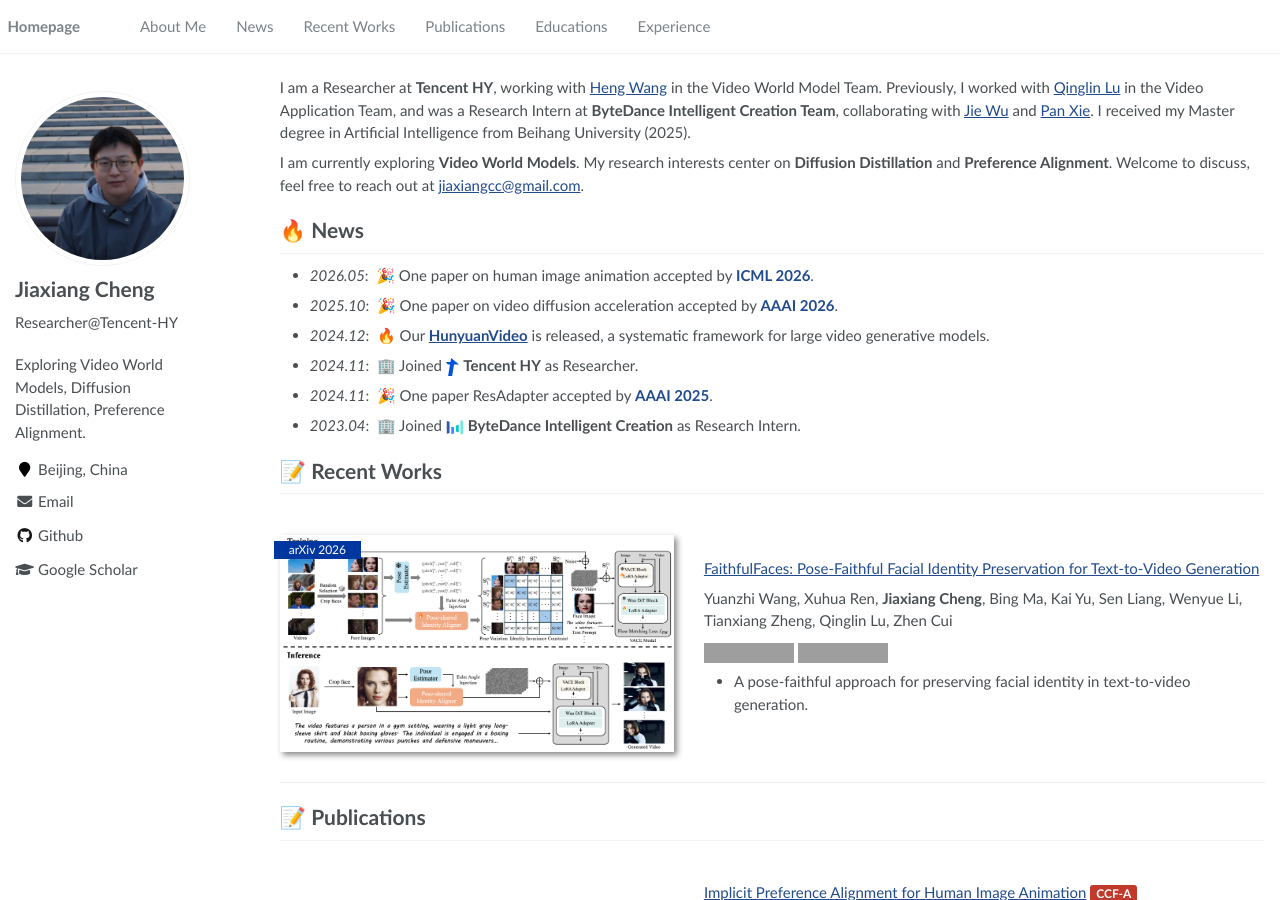
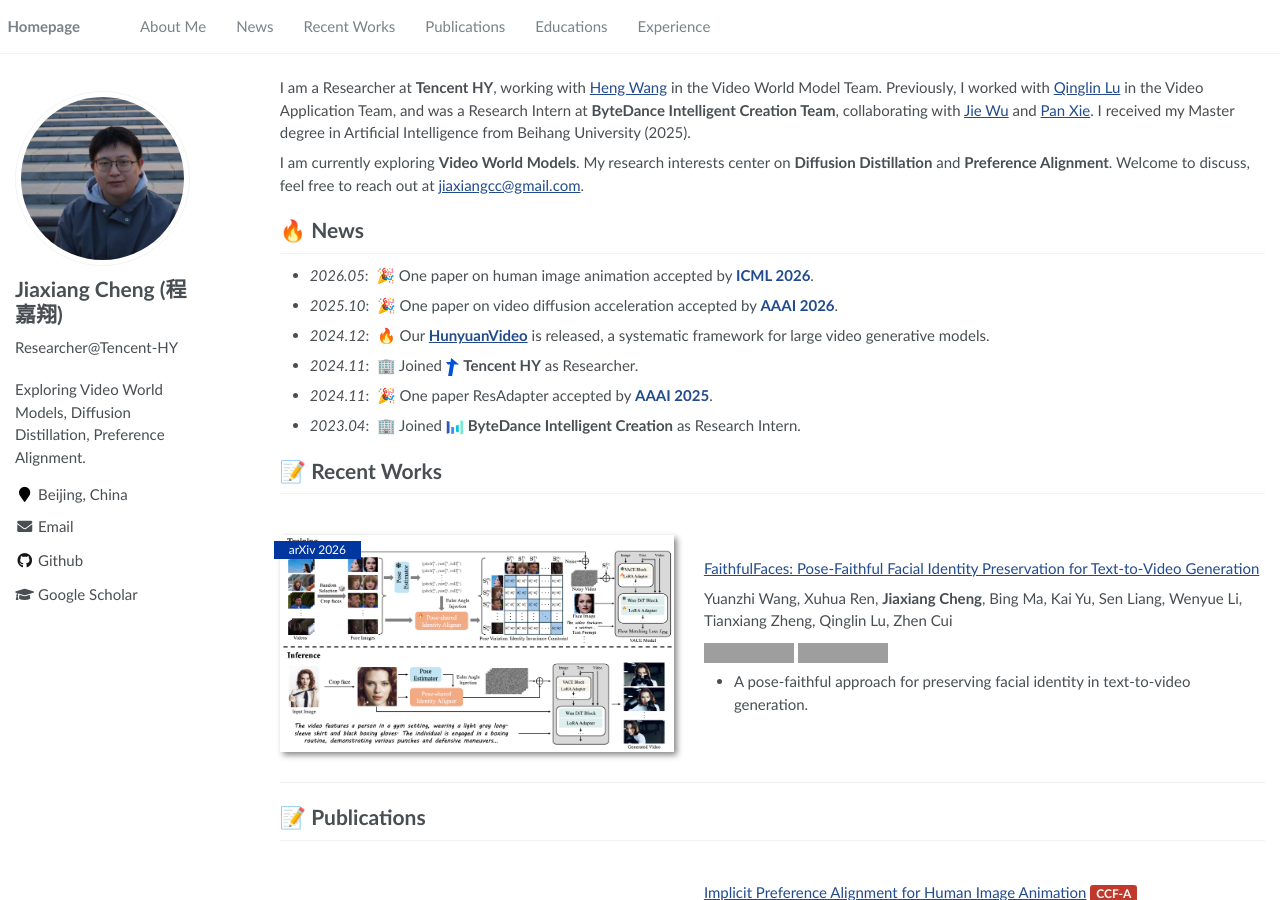
Before and after one commit to jiaxiangc/jiaxiangc.github.io, a Jekyll site: the page built from _pages/about.md, in a window 1280 px wide and 900 px high. Built offline with Jekyll 4.4.1, drawn with Linux system fonts in a browser that asks for light colours; grey boxes are pictures that could not be loaded.

Commit message:
seo: add Chinese name for search discoverability

```diff
--- a/_config.yml
+++ b/_config.yml
@@ -6,7 +6,7 @@
 # `jekyll serve`. If you change this file, please restart the server process.
 
 # Site Settings
-title                    : "Jiaxiang Cheng"
+title                    : "Jiaxiang Cheng (程嘉翔)"
 description              : "Exploring Video World Models, Diffusion Distillation, Preference Alignment."
 repository               : "jiaxiangc/jiaxiangc.github.io"
 google_scholar_stats_use_cdn : true
@@ -21,7 +21,7 @@
 
 # Site Author
 author:
-  name             : "Jiaxiang Cheng"
+  name             : "Jiaxiang Cheng (程嘉翔)"
   avatar           : "images/avatar.jpg"
   bio              : "Researcher@Tencent-HY"
   location         : "Beijing, China"
```
